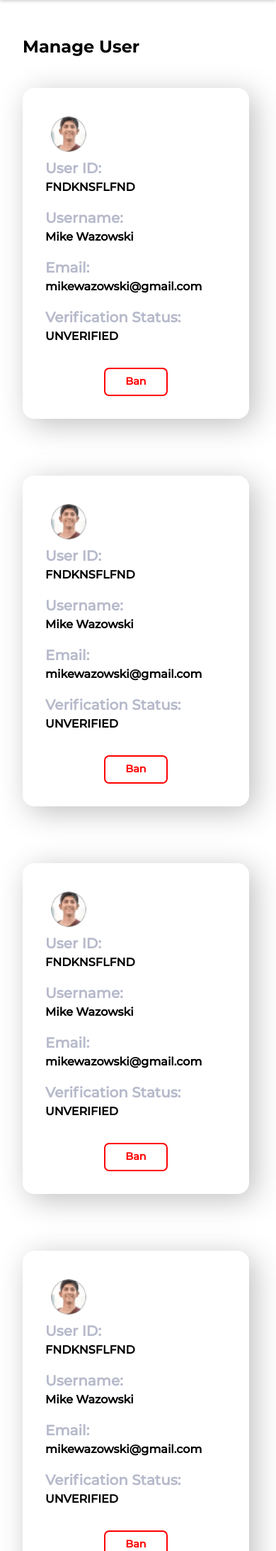
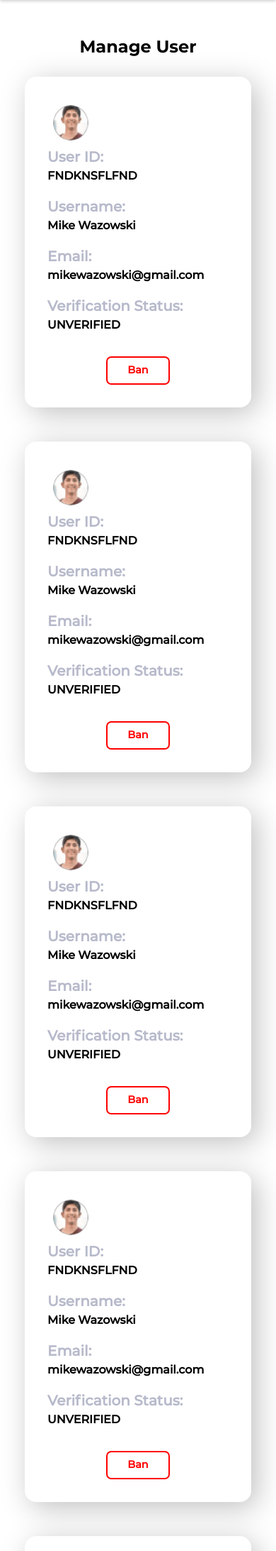
Before and after one commit to JacksonTai/ex-ledge, a PHP site: page /app/view/admin/manageUser.php in a window 390 px wide. Shown: the part 60-2245 px from the top of the page at 71% size. Run offline with PHP 8.4, Linux system fonts and the light colour scheme; a user stored in the database is signed in.

Commit message:
Fix card alignment
- Supposedly, this problem shouldn't be occurred, it's caused by me for resolving the merge conflict wrongly on commit - 6df676f43240d794487fdbc6ec59e59bcc09f563.

```diff
--- a/public/css/admin/manageUser.css
+++ b/public/css/admin/manageUser.css
@@ -4,8 +4,9 @@
 
 .card-container{
     display: grid;
-    grid-template-columns: repeat( auto-fit, minmax(340px, 1fr) );
+    grid-template-columns: repeat( auto-fit, minmax(360px, 1fr) );
     margin: 0 auto;
+    justify-content: center;
 }
 
 .user-card{
@@ -60,3 +61,13 @@
     color: white;
     background-color: #ff0000;
 }
+
+@media (max-width: 795px) {
+    .main-title{
+        text-align: center;
+    }
+
+    .user-card{
+        margin: 1.5em auto;
+    }
+}
```
